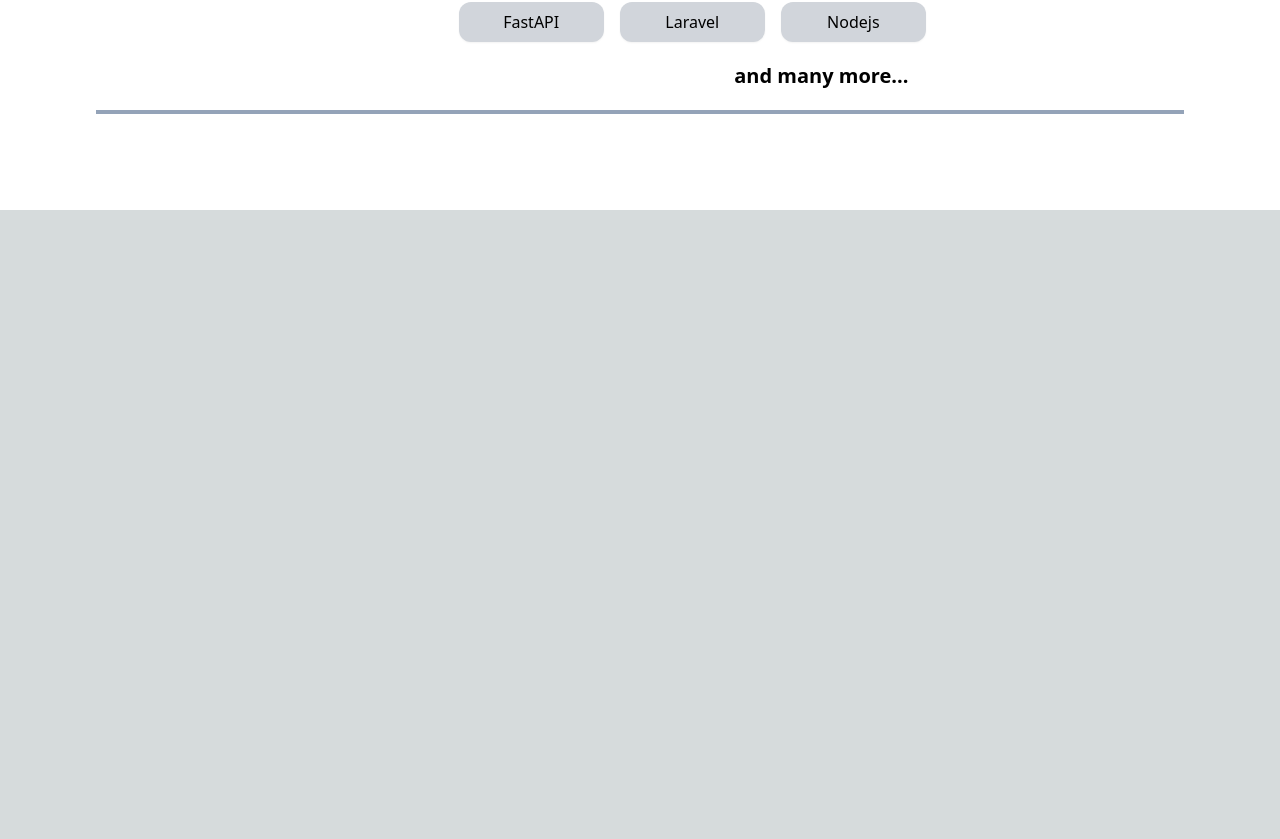
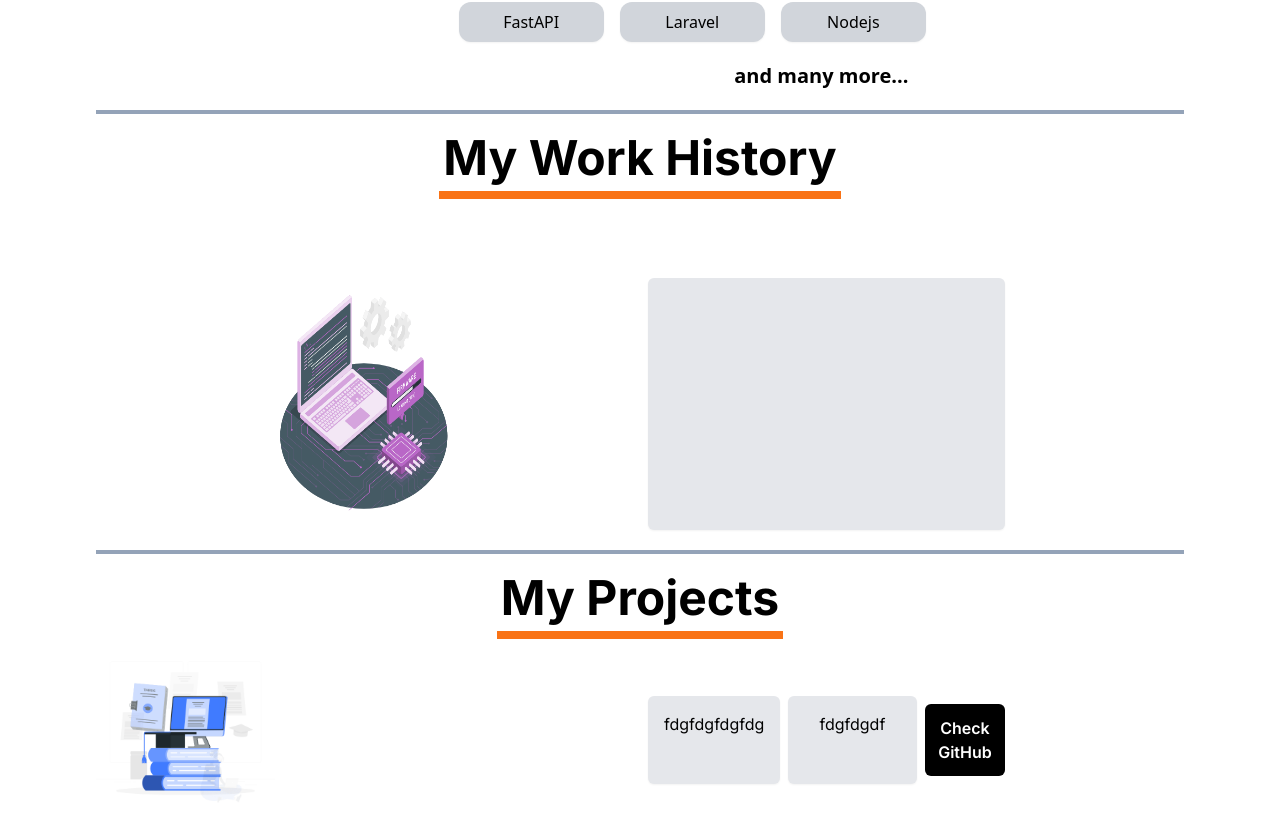
Before and after one commit to aditya-shekhar773/aditya_portfolio, a Next.js app: page / in a window 1280 px wide. Shown: the part 1179-2018 px from the top of the page. Before the commit the page ends 1389 px from the top, so only its background shows below. Built offline with nearby package versions, Linux system fonts and the light colour scheme.

Commit message:
second commit

```diff
--- a/src/app/Components/Header.js
+++ b/src/app/Components/Header.js
@@ -7,7 +7,7 @@ function Header() {
                 <div className="container mx-auto px-4 sm:px-6 lg:px-10 lg:py-4">
                     <div className="flex items-center justify-between">
                         <a className="flex items-center" href="/">
-                            <svg stroke="currentColor" fill="currentColor" stroke-width="0" viewBox="0 0 20 20" className="h-6 w-6">
+                            <svg stroke="currentColor" fill="currentColor" strokeWidth="0" viewBox="0 0 20 20" className="h-6 w-6">
                                 <path d="M11 3a1 1 0 10-2 0v1a1 1 0 102 0V3zM15.657 5.757a1 1 0 00-1.414-1.414l-.707.707a1 1 0 001.414 1.414l.707-.707zM18 10a1 1 0 01-1 1h-1a1 1 0 110-2h1a1 1 0 011 1zM5.05 6.464A1 1 0 106.464 5.05l-.707-.707a1 1 0 00-1.414 1.414l.707.707zM5 10a1 1 0 01-1 1H3a1 1 0 110-2h1a1 1 0 011 1zM8 16v-1h4v1a2 2 0 11-4 0zM12 14c.015-.34.208-.646.477-.859a4 4 0 10-4.954 0c.27.213.462.519.476.859h4.002z"></path>
                             </svg>
                             <p className="text-lg font-semibold ml-2 font:mono mt-1">&lt;Adi/&gt;</p>
--- a/src/app/page.js
+++ b/src/app/page.js
@@ -29,72 +29,72 @@ export default function Home() {
 
           <div className="lg:w-5/12 object-fit-contain">
             <div className='lg:-mt-12'>
-              <img src="Thesis.gif" alt="" class="w-full h-full" />
+              <Image width={500} height={100} src="/coding.gif" alt="" className=" h-full" />
             </div>
           </div>
         </div>
 
         <p className="lg:text-5xl font-bold text-center mt-5 pt-lg-5 font-monoc">Let's give you some details.</p>
         <div className="text-center mt-5">
-          <button className="px-3 py-3 bg-slate-200 rounded-full"><svg stroke="currentColor" fill="currentColor" stroke-width="0" viewBox="0 0 320 512" height="20" width="20" xmlns="http://www.w3.org/2000/svg"><path d="M143 256.3L7 120.3c-9.4-9.4-9.4-24.6 0-33.9l22.6-22.6c9.4-9.4 24.6-9.4 33.9 0l96.4 96.4 96.4-96.4c9.4-9.4 24.6-9.4 33.9 0L313 86.3c9.4 9.4 9.4 24.6 0 33.9l-136 136c-9.4 9.5-24.6 9.5-34 .1zm34 192l136-136c9.4-9.4 9.4-24.6 0-33.9l-22.6-22.6c-9.4-9.4-24.6-9.4-33.9 0L160 352.1l-96.4-96.4c-9.4-9.4-24.6-9.4-33.9 0L7 278.3c-9.4 9.4-9.4 24.6 0 33.9l136 136c9.4 9.5 24.6 9.5 34 .1z"></path></svg></button>
+          <button className="px-3 py-3 bg-slate-200 rounded-full"><svg stroke="currentColor" fill="currentColor" strokeWidth="0" viewBox="0 0 320 512" height="20" width="20" xmlns="http://www.w3.org/2000/svg"><path d="M143 256.3L7 120.3c-9.4-9.4-9.4-24.6 0-33.9l22.6-22.6c9.4-9.4 24.6-9.4 33.9 0l96.4 96.4 96.4-96.4c9.4-9.4 24.6-9.4 33.9 0L313 86.3c9.4 9.4 9.4 24.6 0 33.9l-136 136c-9.4 9.5-24.6 9.5-34 .1zm34 192l136-136c9.4-9.4 9.4-24.6 0-33.9l-22.6-22.6c-9.4-9.4-24.6-9.4-33.9 0L160 352.1l-96.4-96.4c-9.4-9.4-24.6-9.4-33.9 0L7 278.3c-9.4 9.4-9.4 24.6 0 33.9l136 136c9.4 9.5 24.6 9.5 34 .1z"></path></svg></button>
         </div>
       </div>
       <div className='border-2 border-slate-400 mt-5'></div>
 
 
-      <div class="container text-center lg:mt-24 mt-10">
-        <span class="text-5xl font-bold border-b-8 border-orange-500 font-poppins opacity-100">About Me</span>
-        <div class="flex flex-col lg:flex-row mt-5 ">
-          <div class="lg:w-1/3 mx-auto lg:p-20  lg:mt-10">
-            <img src="adi.jpg" alt="" class="w-48 rounded-full" />
+      <div className="container text-center lg:mt-24 mt-10">
+        <span className="text-5xl font-bold border-b-8 border-orange-500 font-poppins opacity-100">About Me</span>
+        <div className="flex flex-col lg:flex-row mt-5 ">
+          <div className="lg:w-1/3 mx-auto lg:p-20">
+            <Image src="/adi.jpg" alt="my pic" width={200} height={50} className="rounded-full " />
           </div>
-          <div class="lg:w-2/3 mt-4 lg:mt-10 flex flex-col items-center">
-            <p class="text-xl text-center lg:text-left mt-4 font-medium font-sans">
+          <div className="lg:w-2/3 mt-4 lg:mt-10 flex flex-col items-center">
+            <p className="text-xl text-center lg:text-left mt-4 font-medium font-sans">
               I am pursuing under graduation in BCA and I am a web developer with experience in freelance and internship.
               I have built several different projects that include famous technologies like
-              <span class="font-semibold text-teal-500">
+              <span className="font-semibold text-teal-500">
                 &nbsp;Python (Django &amp; FastAPI),
                 JavaScript (Vanilla JS, ReactJS &amp; React Native), and PHP
               </span>.
               Currently, I am expanding my knowledge in
-              <span class="text-teal-500">&nbsp; Ethical Hacking</span>.
+              <span className="text-teal-500">&nbsp; Ethical Hacking</span>.
 
               <span className='mt-5 text-xl'>Here are some techs I know and have worked in:</span>
             </p>
-            <div class="flex flex-wrap lg:justify-start mt-4 lg:gap-4 gap-2">
-              <div class="w-[45%] lg:w-1/5">
-                <div class="rounded-xl shadow-sm py-2 px-5 p-5 bg-gray-300">
-                  <span class="block text-center font-sans">Javascript</span>
+            <div className="flex flex-wrap lg:justify-start mt-4 lg:gap-4 gap-2">
+              <div className="w-[45%] lg:w-1/5">
+                <div className="rounded-xl shadow-sm py-2 px-5 p-5 bg-gray-300">
+                  <span className="block text-center font-sans">Javascript</span>
                 </div>
               </div>
-              <div class="w-[45%] lg:w-1/5">
-                <div class="rounded-xl shadow-sm py-2 px-5 p-5 bg-gray-300">
-                  <span class="block text-center font-sans ">Python</span>
+              <div className="w-[45%] lg:w-1/5">
+                <div className="rounded-xl shadow-sm py-2 px-5 p-5 bg-gray-300">
+                  <span className="block text-center font-sans ">Python</span>
                 </div>
               </div>
-              <div class="w-[45%] lg:w-1/5">
-                <div class="rounded-xl shadow-sm py-2 px-5 p-5 bg-gray-300">
-                  <span class="block text-center font-sans">ReactJs</span>
+              <div className="w-[45%] lg:w-1/5">
+                <div className="rounded-xl shadow-sm py-2 px-5 p-5 bg-gray-300">
+                  <span className="block text-center font-sans">ReactJs</span>
                 </div>
               </div>
-              <div class="w-[45%] lg:w-1/5">
-                <div class="rounded-xl shadow-sm py-2 px-5 p-5 bg-gray-300">
-                  <span class="block text-center font-sans">Django</span>
+              <div className="w-[45%] lg:w-1/5">
+                <div className="rounded-xl shadow-sm py-2 px-5 p-5 bg-gray-300">
+                  <span className="block text-center font-sans">Django</span>
                 </div>
               </div>
-              <div class="w-[45%] lg:w-1/5">
-                <div class="rounded-xl shadow-sm py-2 px-5 p-5 bg-gray-300">
-                  <span class="block text-center font-sans">FastAPI</span>
+              <div className="w-[45%] lg:w-1/5">
+                <div className="rounded-xl shadow-sm py-2 px-5 p-5 bg-gray-300">
+                  <span className="block text-center font-sans">FastAPI</span>
                 </div>
               </div>
-              <div class="w-[45%] lg:w-1/5">
-                <div class="rounded-xl shadow-sm py-2 px-5 p-5 bg-gray-300">
-                  <span class="block text-center font-sans">Laravel</span>
+              <div className="w-[45%] lg:w-1/5">
+                <div className="rounded-xl shadow-sm py-2 px-5 p-5 bg-gray-300">
+                  <span className="block text-center font-sans">Laravel</span>
                 </div>
               </div>
-              <div class="w-[45%] lg:w-1/5">
-                <div class="rounded-xl shadow-sm py-2 px-5 p-5 bg-gray-300">
-                  <span class="block text-center font-sans">Nodejs</span>
+              <div className="w-[45%] lg:w-1/5">
+                <div className="rounded-xl shadow-sm py-2 px-5 p-5 bg-gray-300">
+                  <span className="block text-center font-sans">Nodejs</span>
                 </div>
               </div>
             </div>
@@ -104,7 +104,65 @@ export default function Home() {
       </div>
       <div className='border-2 border-slate-400 mt-5'></div>
 
+      <div className="container mt-5 mt-lg-4 text-center">
+        <span className="lg:text-5xl text-3xl font-bold px-1 py-1 border-b-8 border-orange-500 font-poppins">
+          My Work History
+        </span>
+        <div className="lg:mt-20 mt-10 grid grid-cols-1 md:grid-cols-2 gap-4">
+          <div className="lg:w-1/3 mx-auto items-center justify-center">
+            <Image src="/Firmware.gif" width={500} height={100} alt="my work history" className=' h-full w-full'/>
+          </div>
+          <div className="lg:w-2/3 flex items-center justify-center mt-4">
+            <div className="bg-gray-200 rounded-md shadow-sm p-4 w-full md:w-96">
+              <div className="animate-pulse">
+                <p className="placeholder-h1 rounded-lg w-3/4 h-12"></p>
+              </div>
+              <p className="mt-4">
+                <span className="placeholder-h2 inline-block w-2/4 h-8 rounded-lg mb-2"></span>
+                <span className="placeholder-h2 inline-block w-1/4 h-8 rounded-lg mb-2 ml-2"></span>
+                <span className="placeholder-h2 inline-block w-1/5 h-8 rounded-lg mb-2 ml-2"></span>
+              </p>
+              <div className="animate-pulse">
+                <p className="placeholder-h1 rounded-lg w-3/4 h-12"></p>
+              </div>
+              <p className="mt-4">
+                <span className="placeholder-h2 inline-block w-2/4 h-8 rounded-lg mb-2"></span>
+                <span className="placeholder-h2 inline-block w-1/4 h-8 rounded-lg mb-2 ml-2"></span>
+                <span className="placeholder-h2 inline-block w-1/5 h-8 rounded-lg mb-2 ml-2"></span>
+              </p>
+            </div>
+          </div>
+        </div>
+      </div>
+      <div className='border-2 border-slate-400 mt-5'></div>
 
+      <div className="container mt-5 mt-lg-4 text-center">
+        <span className="text-5xl font-bold px-1 py-1 border-b-8 border-orange-500 font-poppins opacity-100">
+          My Projects
+        </span>
+        <div className="mt-5 grid grid-cols-1 md:grid-cols-2 gap-4">
+          <div className="lg:w-1/3 flex items-center justify-center">
+            <Image width={500} height={100} src="/Thesis.gif" alt="" className=" h-full" />
+          </div>
+          <div className="lg:w-2/3 flex items-center justify-center mt-4">
+            <div className="w-full lg:flex text-center text-lg-start gap-2">
+              <div className="bg-gray-200 rounded-md shadow-sm p-4 w-full lg:w-1/2">
+                fdgfdgfdgfdg
+              </div>
+              <div className="bg-gray-200 rounded-md shadow-sm p-4 w-full lg:w-1/2">
+                fdgfdgdf
+              </div>
+
+
+              <div className="text-center text-lg-end">
+                <button className="font-semibold rounded-md border-0 py-3 px-2 my-2 bg-black text-white text-center font-poppins">
+                  Check GitHub
+                </button>
+              </div>
+            </div>
+          </div>
+        </div>
+      </div>
 
 
     </div>
```
Also changed, not shown: public/Firmware.gif (added), public/coding.gif (added).
